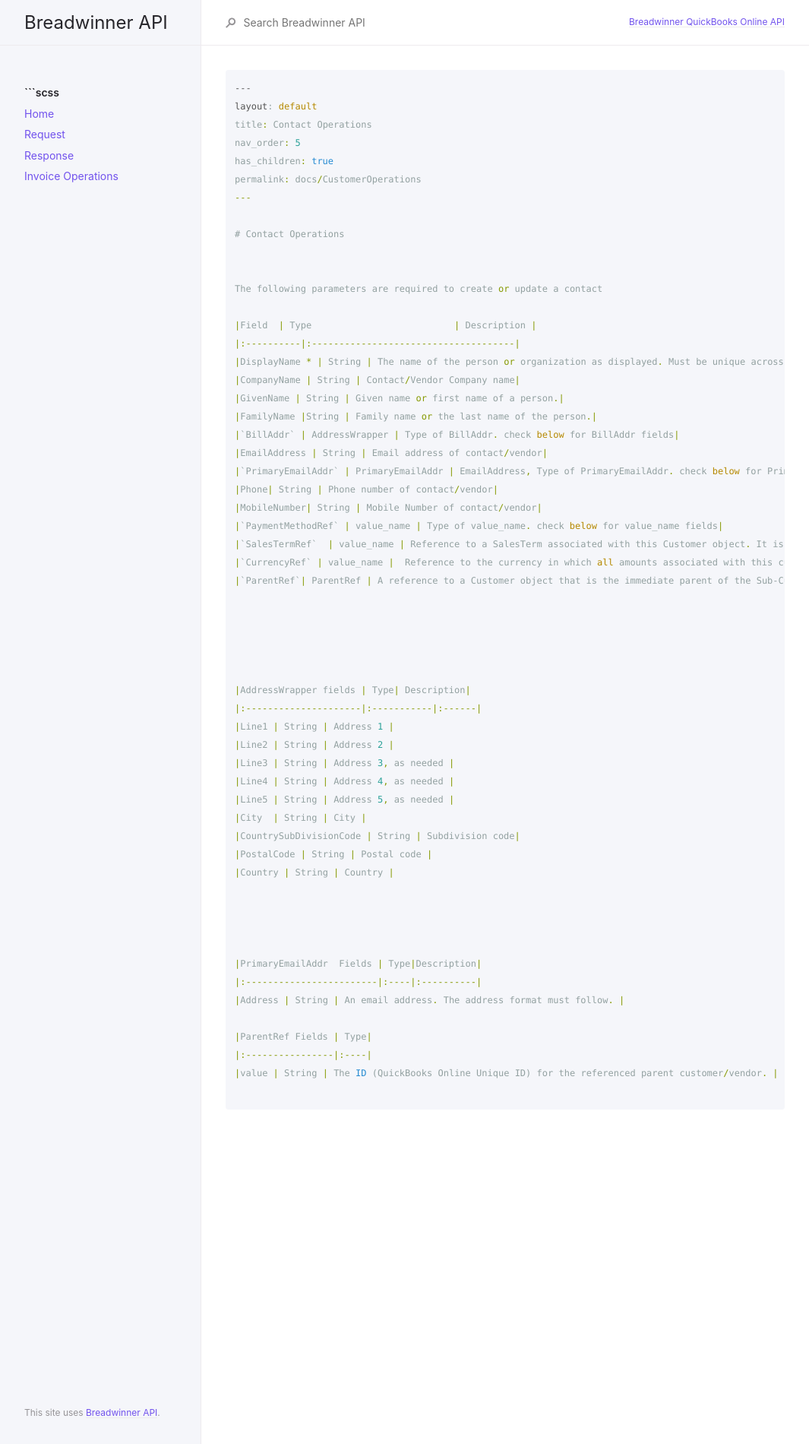
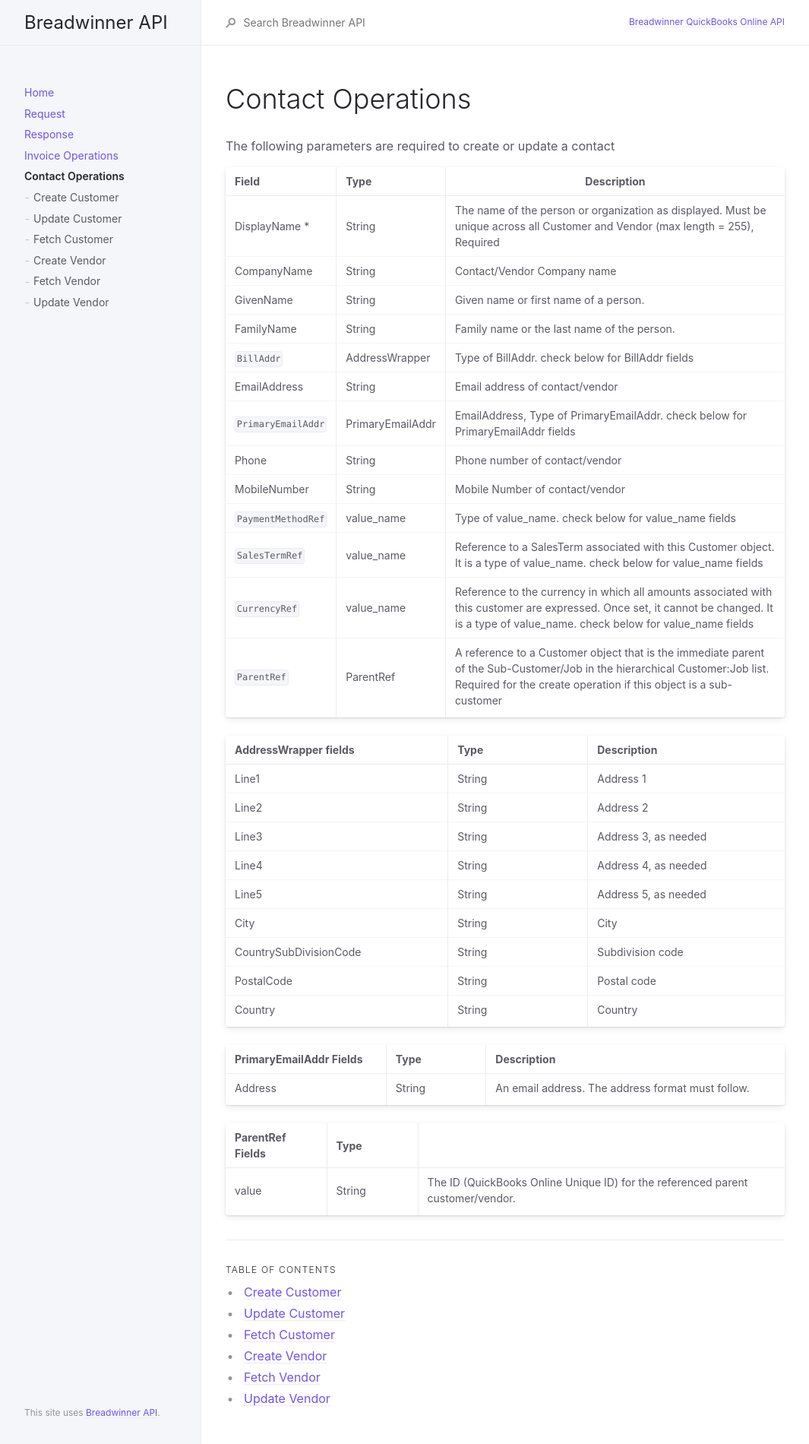
Before and after one commit to suchimitha/Documentation-of-QBO-API, a Jekyll site: the page built from docs/CustomerOperations/CustomerOperations.md, in a window 1280 px wide. Shown: the whole page at 76% size, without its empty margins (107-1172 px from the left). Built offline with Jekyll 4.4.1, drawn with Linux system fonts in a browser that asks for light colours; our own code applies the rules of GitHub Pages for plain Markdown files.

Commit message:
test commit

````diff
--- a/docs/CustomerOperations/CustomerOperations.md
+++ b/docs/CustomerOperations/CustomerOperations.md
@@ -1,4 +1,3 @@
-```scss
 ---
 layout: default
 title: Contact Operations
@@ -54,5 +53,3 @@ The following parameters are required to create or update a contact
 |ParentRef Fields | Type|
 |:----------------|:----|
 |value | String | The ID (QuickBooks Online Unique ID) for the referenced parent customer/vendor. |
-
-```
````
